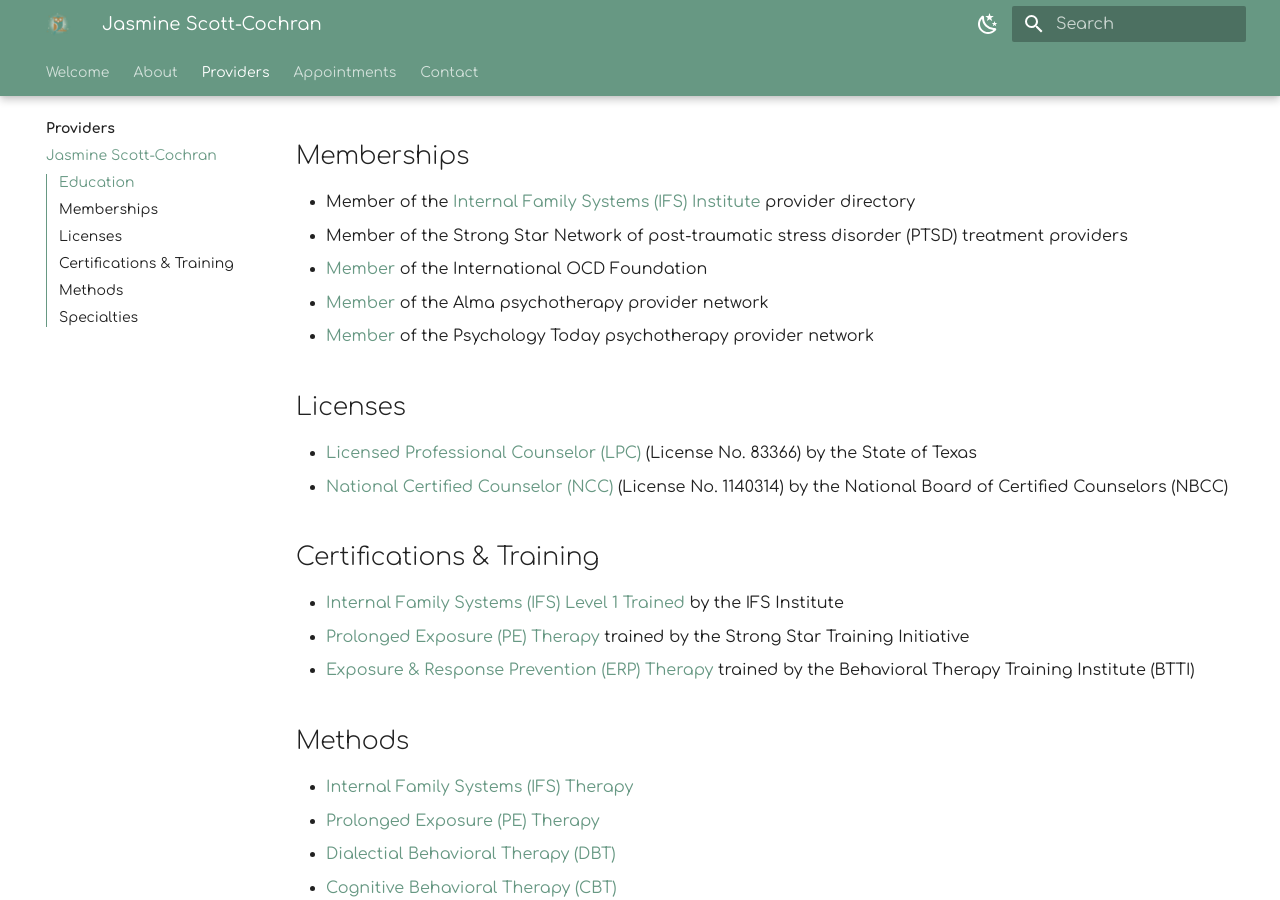
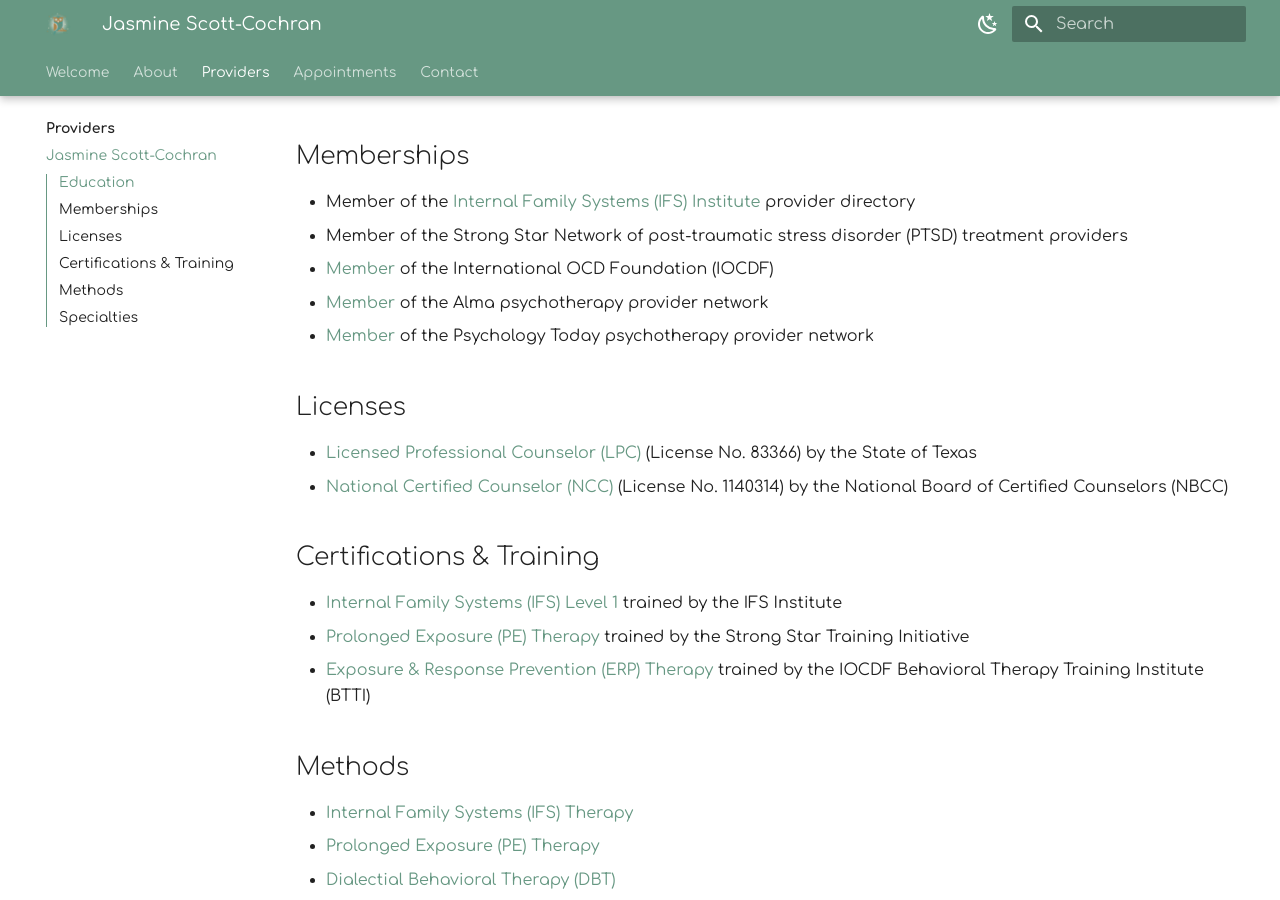
Before and after one commit to motm-therapy/website, an MkDocs documentation site: the page built from docs/providers/jasmine.md, in a window 1280 px wide and 900 px high, scrolled down 1460 px. Built offline with MkDocs 1.6.1 and Material for MkDocs 9.7.7, drawn with Linux system fonts in a browser that asks for light colours; plug-ins that fetch from the network failed and are left out.

Commit message:
Update jasmine.md

```diff
--- a/docs/providers/jasmine.md
+++ b/docs/providers/jasmine.md
@@ -31,7 +31,7 @@ As your counselor, Jasmine will use her rich behavioral-focused and integrative
 
 - Member of the [Internal Family Systems (IFS) Institute](https://ifs-institute.com/) provider directory
 - Member of the Strong Star Network of post-traumatic stress disorder (PTSD) treatment providers
-- [Member](https://motmtherapy.com/iocdf) of the International OCD Foundation
+- [Member](https://motmtherapy.com/iocdf) of the International OCD Foundation (IOCDF)
 - [Member](https://motmtherapy.com/alma) of the Alma psychotherapy provider network
 - [Member](https://motmtherapy.com/psychology-today) of the Psychology Today psychotherapy provider network
 
@@ -42,9 +42,9 @@ As your counselor, Jasmine will use her rich behavioral-focused and integrative
 
 ## Certifications & Training
 
-- [Internal Family Systems (IFS) Level 1 Trained](https://ifs-institute.com/trainings/level-1) by the IFS Institute
+- [Internal Family Systems (IFS) Level 1](https://ifs-institute.com/trainings/level-1) trained by the IFS Institute
 - [Prolonged Exposure (PE) Therapy](https://strongstartraining.org/) trained by the Strong Star Training Initiative
-- [Exposure & Response Prevention (ERP) Therapy](https://iocdf.org/professionals/training-institute/btti/) trained by the Behavioral Therapy Training Institute (BTTI)
+- [Exposure & Response Prevention (ERP) Therapy](https://iocdf.org/professionals/training-institute/btti/) trained by the IOCDF Behavioral Therapy Training Institute (BTTI)
 
 ## Methods
 
```
